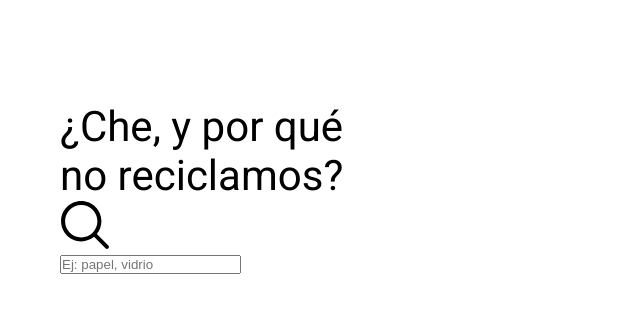
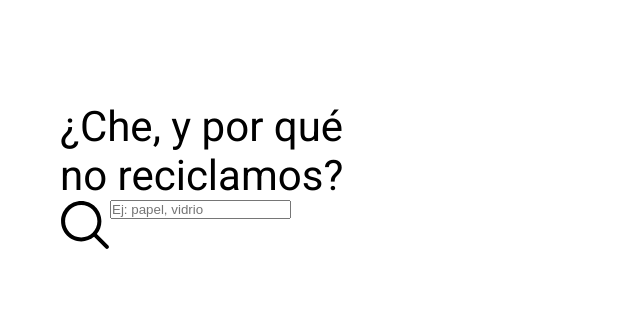
Before and after one commit to nmachado03/reciclando, a Flask app: page / in a window 1280 px wide. Shown: the part 198-511 px from the top of the page, without its empty margins (0-640 px from the left). Run offline with Flask 2, Linux system fonts and the light colour scheme; some libraries are stand-ins or nearby versions.

Commit message:
logugito

```diff
--- a/src/static/css/style.css
+++ b/src/static/css/style.css
@@ -144,4 +144,9 @@ section.form{
 .home-page .box-left .button-home figure img{
     width: 50px;
     height: auto;
+    float: left;
 }
+
+.home-page .box-left .button-home input{
+    float: left;
+}
```
Also changed, not shown: src/static/media/aca-neg.svg (added).
